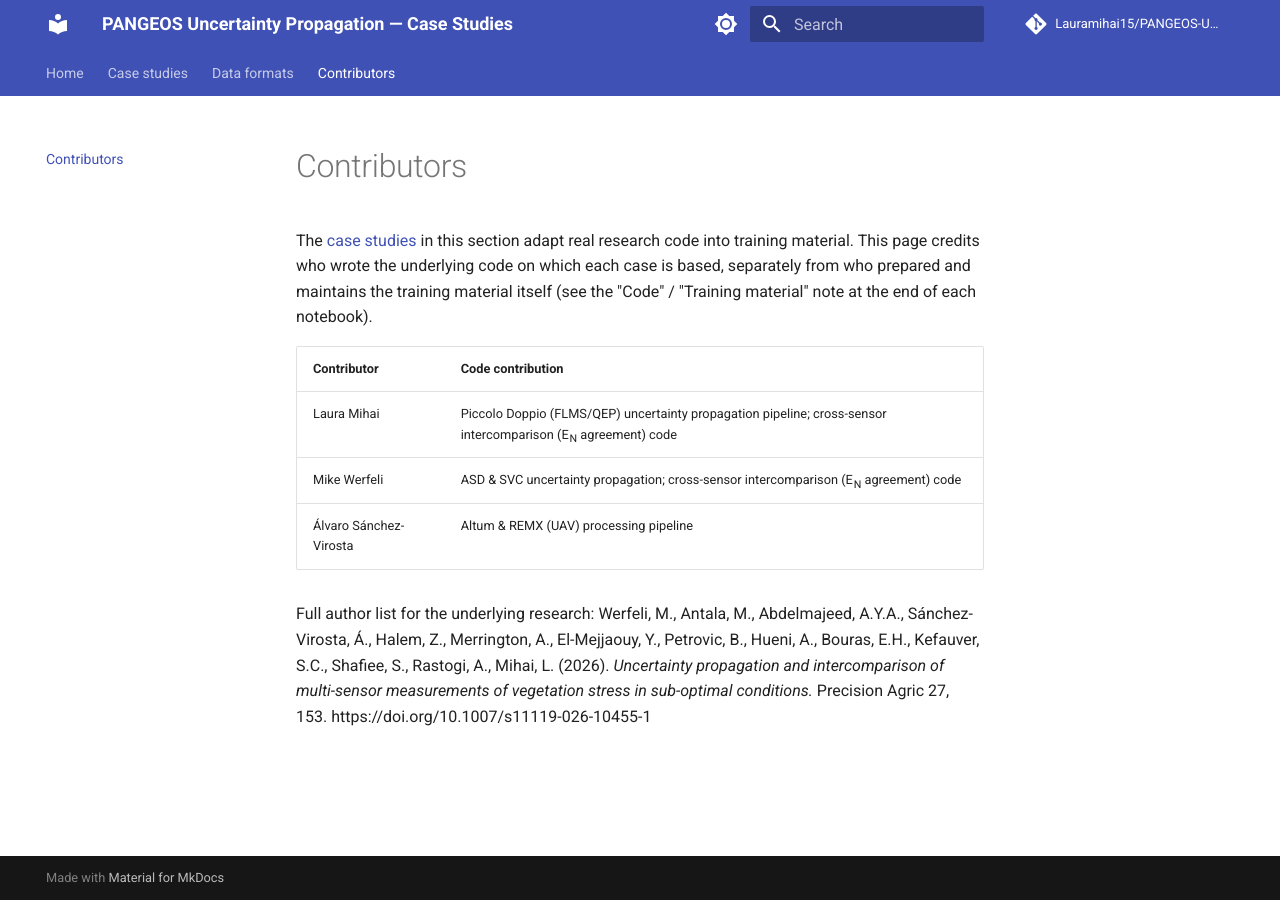
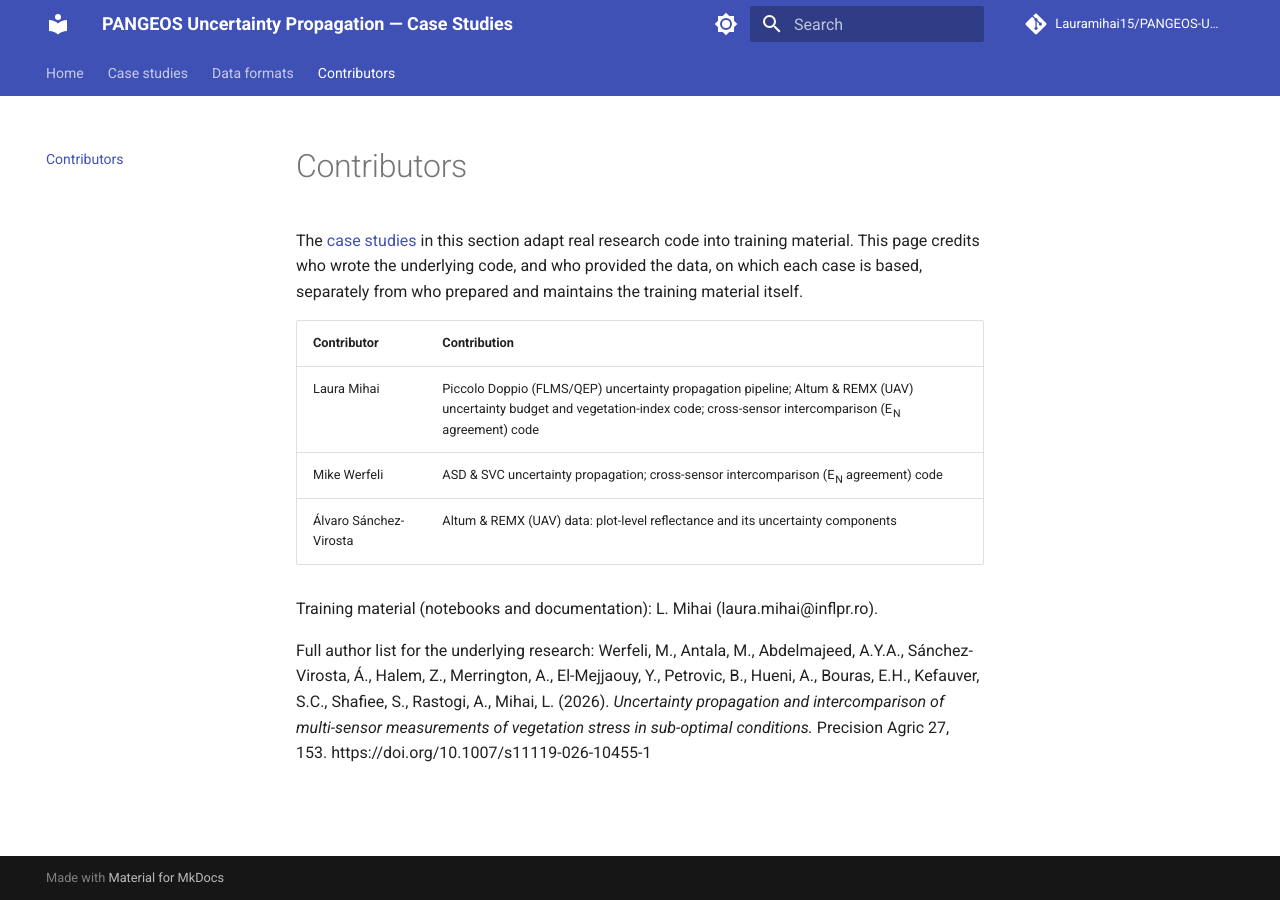
Before and after one commit to Lauramihai15/PANGEOS-UncertaintyPropagation, an MkDocs documentation site: the page built from docs/contributors.md, in a window 1280 px wide. Built offline with MkDocs 1.6.1 and Material for MkDocs 9.7.7, drawn with Linux system fonts in a browser that asks for light colours; comment, search, counter and statistics services are not loaded.

Commit message:
Remove attribution footers from notebooks; update contributors page

```diff
--- a/docs/contributors.md
+++ b/docs/contributors.md
@@ -1,16 +1,17 @@
 # Contributors
 
 The [case studies](index.md) in this section adapt real research code into
-training material. This page credits who wrote the underlying code on which each
-case is based, separately from who prepared and maintains the training
-material itself (see the "Code" / "Training material" note at the end of
-each notebook).
+training material. This page credits who wrote the underlying code, and who provided the data,
+on which each case is based, separately from who prepared and maintains the
+training material itself.
 
-| Contributor | Code contribution |
+| Contributor | Contribution |
 |---|---|
-| Laura Mihai | Piccolo Doppio (FLMS/QEP) uncertainty propagation pipeline; cross-sensor intercomparison (E<sub>N</sub> agreement) code |
+| Laura Mihai | Piccolo Doppio (FLMS/QEP) uncertainty propagation pipeline; Altum & REMX (UAV) uncertainty budget and vegetation-index code; cross-sensor intercomparison (E<sub>N</sub> agreement) code |
 | Mike Werfeli | ASD & SVC uncertainty propagation; cross-sensor intercomparison (E<sub>N</sub> agreement) code |
-| Álvaro Sánchez-Virosta | Altum & REMX (UAV) processing pipeline |
+| Álvaro Sánchez-Virosta | Altum & REMX (UAV) data: plot-level reflectance and its uncertainty components |
+
+Training material (notebooks and documentation): L. Mihai (laura.mihai@inflpr.ro).
 
 Full author list for the underlying research: Werfeli, M.,
 Antala, M., Abdelmajeed, A.Y.A., Sánchez-Virosta, Á., Halem, Z., Merrington,
```
Also changed, not shown: 4 other files.
